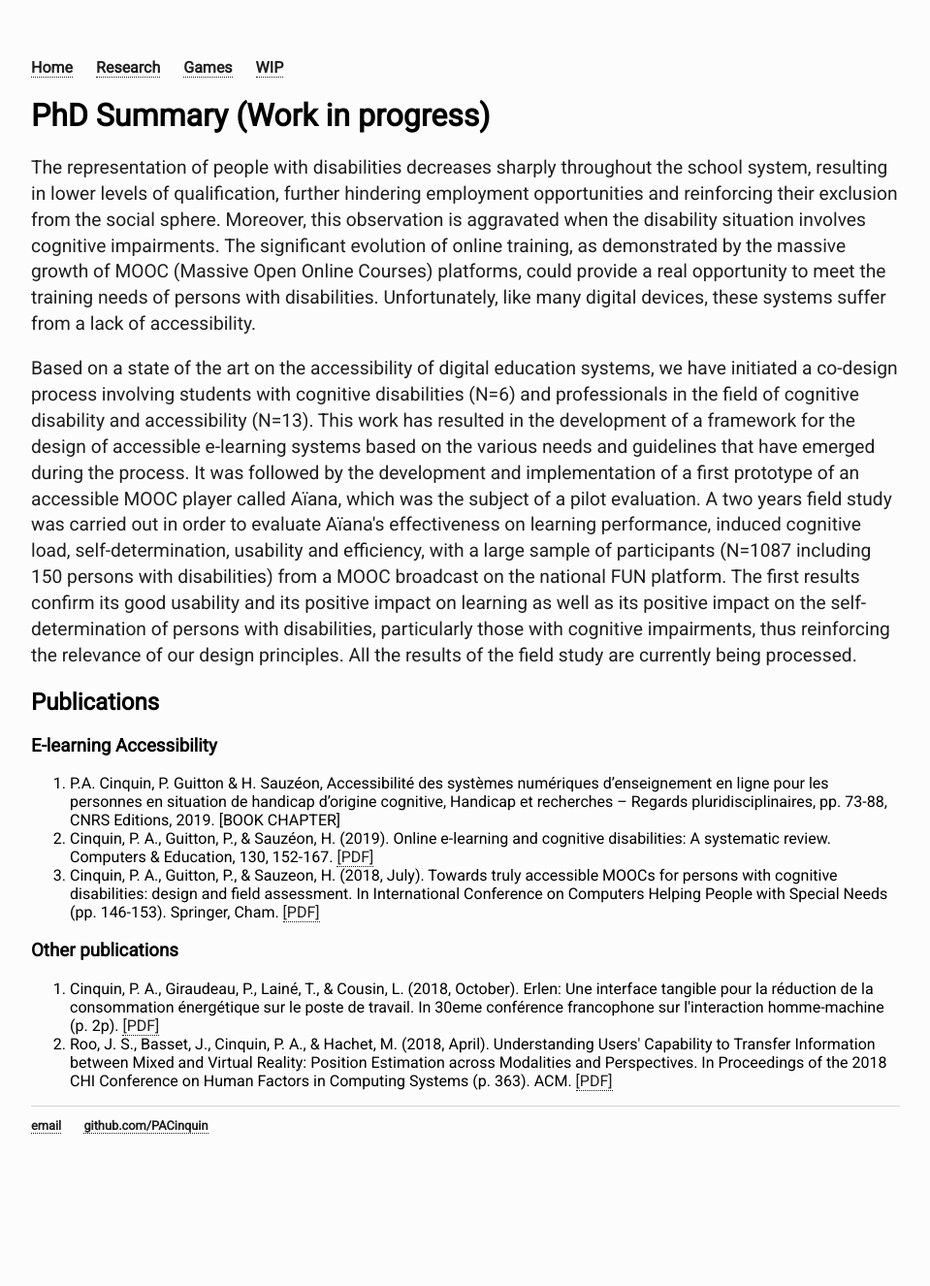
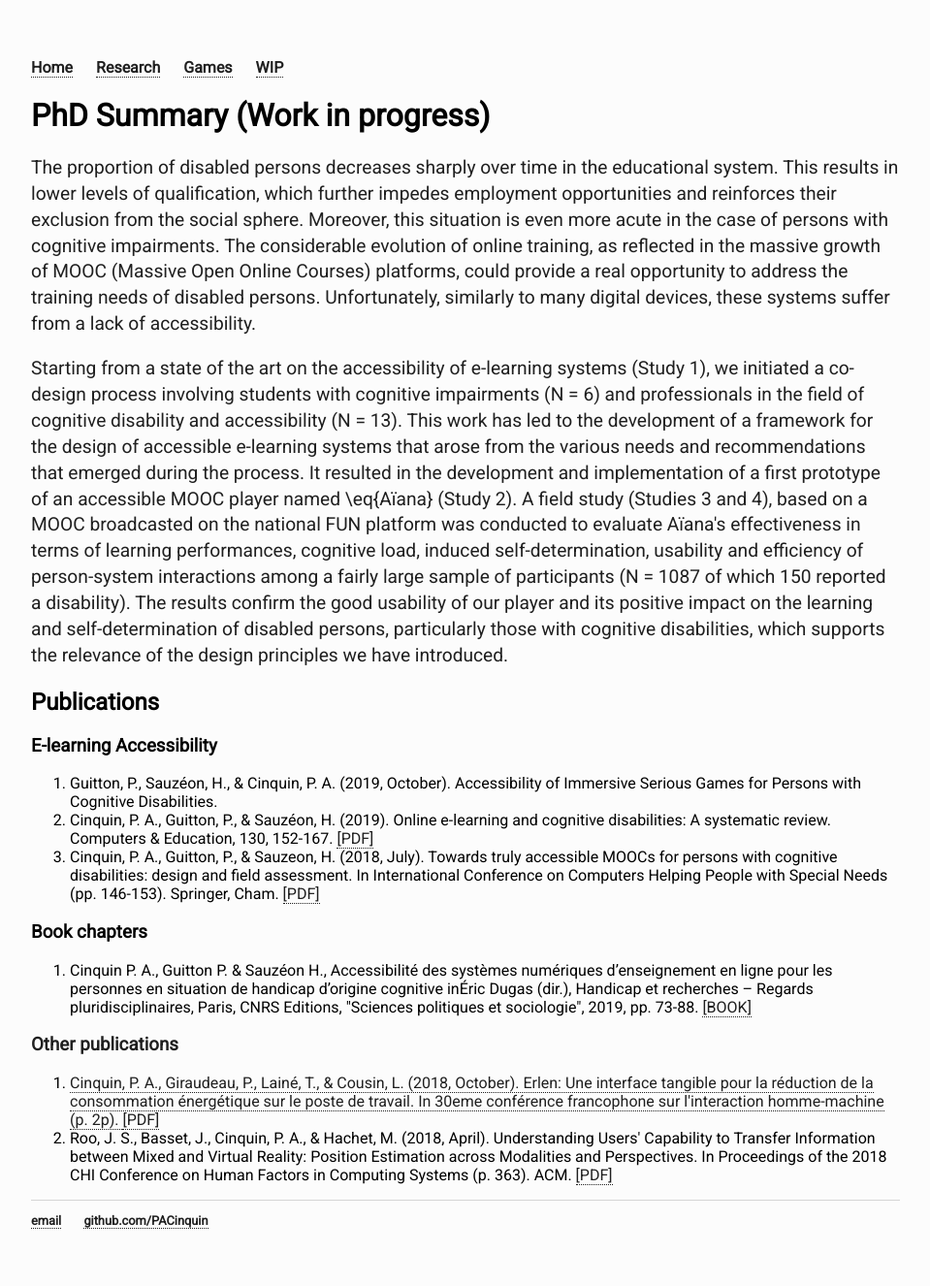
Before and after one commit to PACinquin/pacinquin.github.io, a Jekyll site: the page built from research.html, in a window 1280 px wide. Shown: the whole page at 97% size, without its empty margins (160-1119 px from the left). Built offline with Jekyll 4.4.1, drawn with Linux system fonts in a browser that asks for light colours; before the commit the page ends 1228 px from its top, so only the background shows below that.

Commit message:
updated research

```diff
--- a/research.html
+++ b/research.html
@@ -4,15 +4,22 @@ title: PAC website - Research
 ---
 <div class="blurb">
 	<h1>PhD Summary (Work in progress)</h1>
-	<p>The representation of people with disabilities decreases sharply throughout the school system, resulting in lower levels of qualification, further hindering employment opportunities and reinforcing their exclusion from the social sphere. Moreover, this observation is aggravated when the disability situation involves cognitive impairments. The significant evolution of online training, as demonstrated by the massive growth of MOOC (Massive Open Online Courses) platforms, could provide a real opportunity to meet the training needs of persons with disabilities. Unfortunately, like many digital devices, these systems suffer from a lack of accessibility.</p>
 
-	<p>Based on a state of the art on the accessibility of digital education systems, we have initiated a co-design process involving students with cognitive disabilities (N=6) and professionals in the field of cognitive disability and accessibility (N=13). This work has resulted in the development of a framework for the design of accessible e-learning systems based on the various needs and guidelines that have emerged during the process. It was followed by the development and implementation of a first prototype of an accessible MOOC player called Aïana, which was the subject of a pilot evaluation. A two years field study was carried out in order to evaluate Aïana's effectiveness on learning performance, induced cognitive load, self-determination, usability and efficiency, with a large sample of participants (N=1087 including 150 persons with disabilities) from a MOOC broadcast on the national FUN platform. The first results confirm its good usability and its positive impact on learning as well as its positive impact on the self-determination of persons with disabilities, particularly those with cognitive impairments, thus reinforcing the relevance of our design principles. All the results of the field study are currently being processed.</p>
+	<p>The proportion of disabled persons decreases sharply over time in the educational system. This results in lower levels of qualification, which further impedes employment opportunities and reinforces their exclusion from the social sphere. Moreover, this situation is even more acute in the case of persons with cognitive impairments. The considerable evolution of online training, as reflected in the massive growth of MOOC (Massive Open Online Courses) platforms, could provide a real opportunity to address the training needs of disabled persons. Unfortunately, similarly to many digital devices, these systems suffer from a lack of accessibility.</p>
+
+	<p>Starting from a state of the art on the accessibility of e-learning systems (Study 1), we initiated a co-design process involving students with cognitive impairments (N = 6) and professionals in the field of cognitive disability and accessibility (N = 13). This work has led to the development of a framework for the design of accessible e-learning systems that arose from the various needs and recommendations that emerged during the process. It resulted in the development and implementation of a first prototype of an accessible MOOC player named \eq{Aïana} (Study 2). A field study (Studies 3 and 4), based on a MOOC broadcasted on the national FUN platform was conducted to evaluate Aïana's effectiveness in terms of learning performances, cognitive load, induced self-determination, usability and efficiency of person-system interactions among a fairly large sample of participants (N = 1087 of which 150 reported a disability). The results confirm the good usability of our player and its positive impact on the learning and self-determination of disabled persons, particularly those with cognitive disabilities, which supports the relevance of the design principles we have introduced.</p>
+
 	<h2>Publications</h2>
 	<h3>E-learning Accessibility</h3>
 	<ol type="1">
-		<li>P.A. Cinquin, P. Guitton & H. Sauzéon, Accessibilité des systèmes numériques d’enseignement en ligne pour les personnes en situation de handicap d’origine cognitive, Handicap et recherches – Regards pluridisciplinaires, pp. 73-88, CNRS Editions, 2019. [BOOK CHAPTER]</li>
+		<li>Guitton, P., Sauzéon, H., & Cinquin, P. A. (2019, October). Accessibility of Immersive Serious Games for Persons with Cognitive Disabilities.</li>
+
   	<li>Cinquin, P. A., Guitton, P., & Sauzéon, H. (2019). Online e-learning and cognitive disabilities: A systematic review. Computers & Education, 130, 152-167. <a href="https://hal.archives-ouvertes.fr/hal-01954983v1">[PDF]</a></li>
   	<li>Cinquin, P. A., Guitton, P., & Sauzeon, H. (2018, July). Towards truly accessible MOOCs for persons with cognitive disabilities: design and field assessment. In International Conference on Computers Helping People with Special Needs (pp. 146-153). Springer, Cham. <a href="https://hal.inria.fr/hal-01761462/document">[PDF]</a></li>
+	</ol>
+	<h3>Book chapters</h3>
+	<ol>
+		<li lang="fr">Cinquin P. A., Guitton P. & Sauzéon H., Accessibilité des systèmes numériques d’enseignement en ligne pour les personnes en situation de handicap d’origine cognitive <span lang="la">in</span>Éric Dugas (dir.), Handicap et recherches – Regards pluridisciplinaires, Paris, CNRS Editions, "Sciences politiques et sociologie", 2019, pp. 73-88. <a href="https://www.cnrseditions.fr/catalogue/sciences-politiques-et-sociologie/handicap-et-recherches/">[BOOK]</li>
 	</ol>
 	<h3>Other publications</h3>
 	<ol>
```
